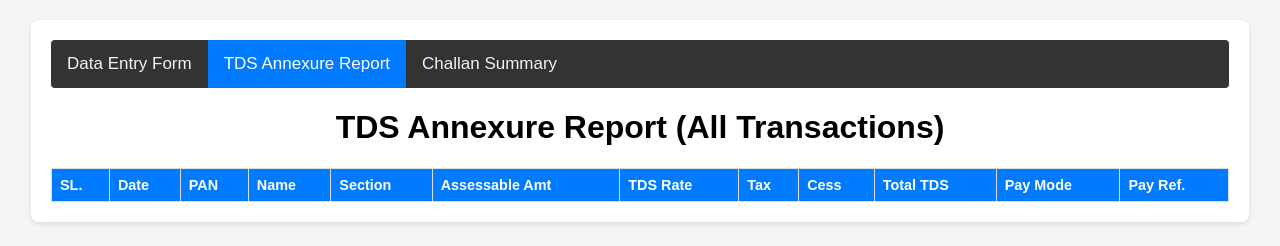
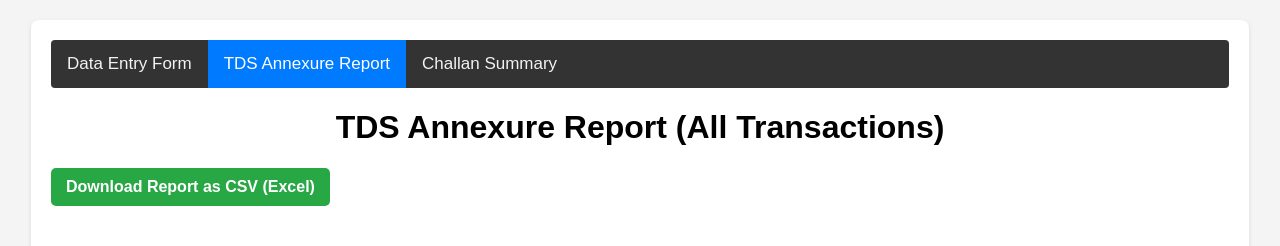
Before and after one commit to amithmandassociates-oss/hash-report-tool, a Flask app: page /annexure in a window 1280 px wide. Shown: the top 246 px of the page. Run offline with Flask 3, Linux system fonts and the light colour scheme; data that the repository does not hold is empty.

Commit message:
Add 'Download as CSV' feature

```diff
--- a/app.py
+++ b/app.py
@@ -1,9 +1,11 @@
 import os
-from flask import Flask, render_template, request, redirect, url_for, flash
+from flask import Flask, render_template, request, redirect, url_for, flash, make_response
 from flask_sqlalchemy import SQLAlchemy
 from datetime import datetime
 import math
 from sqlalchemy import func, extract, and_
+import io  # NEW IMPORT
+import csv # NEW IMPORT
 
 # --- App & Database Configuration ---
 basedir = os.path.abspath(os.path.dirname(__file__))
@@ -22,7 +24,7 @@ app.config['SQLALCHEMY_TRACK_MODIFICATIONS'] = False
 
 db = SQLAlchemy(app)
 
-# --- Database Models ---
+# --- Database Models (Unchanged) ---
 class Deductee(db.Model):
     id = db.Column(db.Integer, primary_key=True)
     pan_number = db.Column(db.String(10), unique=True, nullable=False, index=True)
@@ -34,23 +36,18 @@ class Transaction(db.Model):
     id = db.Column(db.Integer, primary_key=True)
     deductee_id = db.Column(db.Integer, db.ForeignKey('deductee.id'), nullable=False)
     deductee = db.relationship('Deductee', back_populates='transactions')
-
     tds_section = db.Column(db.String(10), nullable=True, default='194C')
     invoice_date = db.Column(db.DateTime, nullable=False)
     invoice_amount = db.Column(db.Float, nullable=False, default=0.0)
     assessable_amount = db.Column(db.Float, nullable=False, default=0.0)
-
-    # NEW: Fields for Payment Mode and Reference
     payment_mode = db.Column(db.String(50), nullable=True)
     payment_reference = db.Column(db.String(100), nullable=True)
-
     tds_rate = db.Column(db.Float, nullable=False, default=1.0)
     tax = db.Column(db.Float, nullable=False, default=0.0)
     sur_charge = db.Column(db.Float, nullable=False, default=0.0)
     cess = db.Column(db.Float, nullable=False, default=0.0)
     interest = db.Column(db.Float, nullable=False, default=0.0)
     total_tds = db.Column(db.Float, nullable=False, default=0.0)
-
     challan_id = db.Column(db.Integer, db.ForeignKey('challan.id'), nullable=True)
     challan = db.relationship('Challan', back_populates='transactions')
 
@@ -69,7 +66,7 @@ class Challan(db.Model):
     transactions = db.relationship('Transaction', back_populates='challan')
 
 
-# --- Helper Function for Summaries ---
+# --- Helper Function for Summaries (Unchanged) ---
 def get_monthly_summary(year, month):
     summary = db.session.query(
         func.sum(Transaction.tax).label('total_tax'),
@@ -88,29 +85,24 @@ def get_monthly_summary(year, month):
         'total_payable': total_payable
     }
 
-# --- Helper function to calculate TDS rate ---
+# --- Helper function to calculate TDS rate (Unchanged) ---
 def get_tds_rate(pan, deductee_type, section):
     if not pan or len(pan) != 10:
-        return 20.0  # High rate for invalid PAN
-
+        return 20.0
     if section == '194C':
-        if deductee_type in ['individual', 'huf']:
-            return 1.0
-        else:  # company, firm, other
-            return 2.0
+        return 1.0 if deductee_type in ['individual', 'huf'] else 2.0
     elif section == '194H':
         return 5.0
     elif section == '194J':
-        return 10.0 # Assuming professional fees, not technical (2%)
+        return 10.0
     elif section == '194I-A':
-        return 2.0 # Rent for Plant & Machinery
+        return 2.0
     elif section == '194I-B':
-        return 10.0 # Rent for Land/Building
-
-    return 0.0 # Default if section not found
+        return 10.0
+    return 0.0
 
 
-# --- Routes ---
+# --- Routes (All routes are the same, except for the NEW /download_csv route) ---
 @app.route('/')
 def index():
     return render_template('index.html')
@@ -126,8 +118,6 @@ def add_transaction():
         invoice_date = datetime.strptime(invoice_date_str, '%Y-%m-%d')
         invoice_amount = float(request.form.get('invoice_amount'))
         assessable_amount = float(request.form.get('assessable_amount'))
-
-        # NEW: Get new fields from form
         payment_mode = request.form.get('payment_mode')
         payment_reference = request.form.get('payment_reference')
 
@@ -150,7 +140,6 @@ def add_transaction():
             invoice_amount=invoice_amount, assessable_amount=assessable_amount,
             tds_rate=tds_rate, tax=tax, sur_charge=sur_charge,
             cess=cess, interest=0.0, total_tds=total_tds,
-            # NEW: Save new fields
             payment_mode=payment_mode, payment_reference=payment_reference
         )
         db.session.add(new_transaction)
@@ -173,11 +162,8 @@ def client_submit():
         deductee_type = request.form.get('deductee_type')
         section = request.form.get('tdsSection')
         invoice_date_str = request.form.get('invoice_date')
-        # This form only has one amount, so we use it for both
         assessable_amount = float(request.form.get('assessable_amount'))
         invoice_amount = assessable_amount
-
-        # NEW: Get new fields from form
         payment_mode = request.form.get('payment_mode')
         payment_reference = request.form.get('payment_reference')
 
@@ -202,7 +188,6 @@ def client_submit():
             invoice_amount=invoice_amount, assessable_amount=assessable_amount,
             tds_rate=tds_rate, tax=tax, sur_charge=sur_charge,
             cess=cess, interest=0.0, total_tds=total_tds,
-            # NEW: Save new fields
             payment_mode=payment_mode, payment_reference=payment_reference
         )
         db.session.add(new_transaction)
@@ -217,6 +202,50 @@ def client_submit():
 def annexure_report():
     all_transactions = Transaction.query.order_by(Transaction.invoice_date).all()
     return render_template('annexure.html', transactions=all_transactions)
+
+# ---
+# --- NEW ROUTE FOR DOWNLOADING CSV ---
+# ---
+@app.route('/download_csv')
+def download_csv():
+    # 1. Fetch all transactions
+    all_transactions = Transaction.query.order_by(Transaction.invoice_date).all()
+
+    # 2. Create a "file" in memory
+    si = io.StringIO()
+    cw = csv.writer(si)
+
+    # 3. Write the Header Row
+    header = [
+        'Date', 'PAN', 'Name of Deductee', 'TDS Section',
+        'Assessable Amount', 'TDS Rate', 'Tax', 'Cess', 'Total TDS',
+        'Payment Mode', 'Payment Reference'
+    ]
+    cw.writerow(header)
+
+    # 4. Write all the data rows
+    for tx in all_transactions:
+        row = [
+            tx.invoice_date.strftime('%Y-%m-%d'),
+            tx.deductee.pan_number,
+            tx.deductee.name,
+            tx.tds_section,
+            tx.assessable_amount,
+            tx.tds_rate,
+            tx.tax,
+            tx.cess,
+            tx.total_tds,
+            tx.payment_mode,
+            tx.payment_reference
+        ]
+        cw.writerow(row)
+
+    # 5. Create the response
+    output = make_response(si.getvalue())
+    output.headers["Content-Disposition"] = "attachment; filename=tds_report.csv"
+    output.headers["Content-type"] = "text/csv"
+    return output
+
 
 @app.route('/challan')
 def challan_summary():
--- a/templates/annexure.html
+++ b/templates/annexure.html
@@ -11,7 +11,20 @@
         .nav a { float: left; color: #f2f2f2; text-align: center; padding: 14px 16px; text-decoration: none; font-size: 17px; }
         .nav a:hover { background-color: #ddd; color: black; }
         .nav a.active { background-color: #007bff; color: white; }
-        table { width: 100%; border-collapse: collapse; margin-top: 20px; font-size: 0.9em; } /* Smaller font */
+
+        /* NEW: Button Style */
+        .download-btn {
+            background-color: #28a745;
+            color: white;
+            padding: 10px 15px;
+            text-decoration: none;
+            border-radius: 5px;
+            font-weight: bold;
+            display: inline-block;
+            margin-bottom: 20px;
+        }
+
+        table { width: 100%; border-collapse: collapse; margin-top: 20px; font-size: 0.9em; }
         th, td { border: 1px solid #ddd; padding: 8px; text-align: left; }
         th { background-color: #007bff; color: white; }
         tr:nth-child(even) { background-color: #f2f2f2; }
@@ -19,12 +32,16 @@
 </head>
 <body>
     <div class="container">
+
         <div class="nav">
             <a href="/">Data Entry Form</a>
             <a href="/annexure" class="active">TDS Annexure Report</a>
             <a href="/challan">Challan Summary</a>
         </div>
+
         <h1>TDS Annexure Report (All Transactions)</h1>
+
+        <a href="/download_csv" class="download-btn">Download Report as CSV (Excel)</a>
 
         <table>
             <thead>
```
